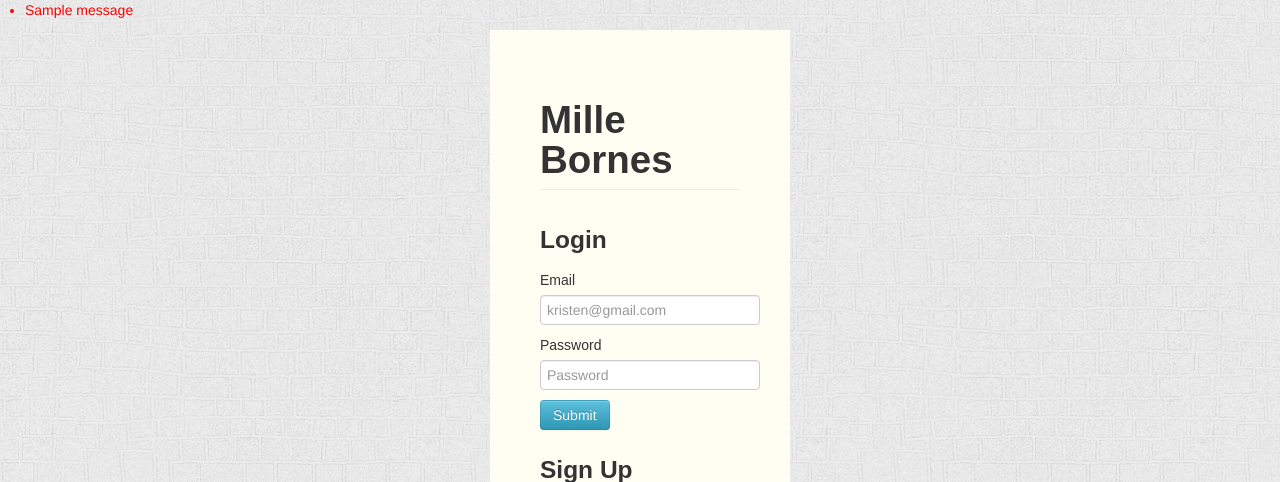
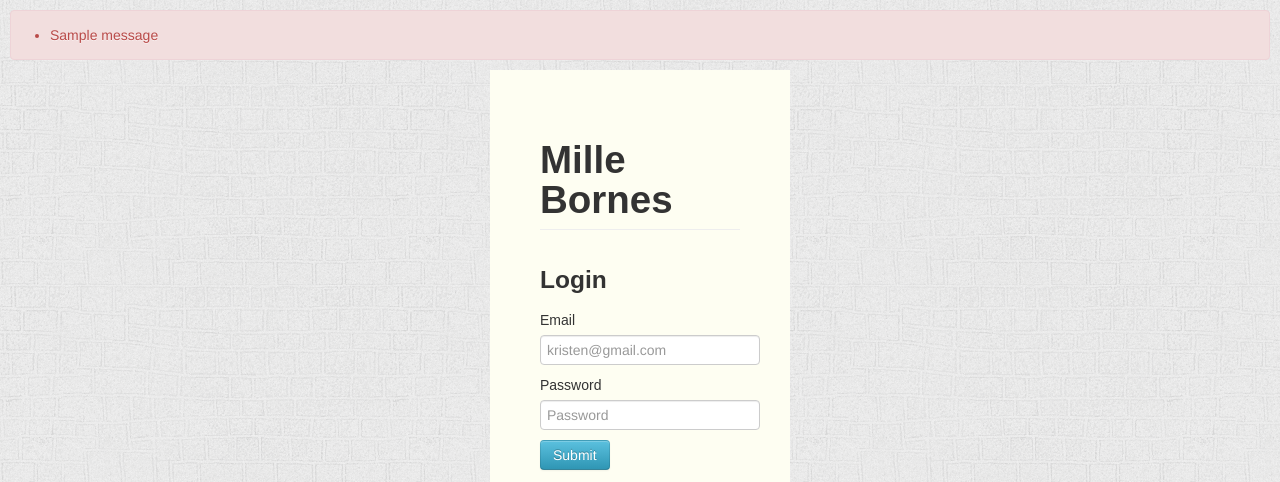
Before and after one commit to kjudd/milles-bornes, a Flask app: page / in a window 1280 px wide. Shown: the top 482 px of the page. Run offline with Flask 2, Linux system fonts and the light colour scheme; tables that the repository leaves empty hold one stand-in row (values such as "Sample post"); one stand-in notice (Sample message) is shown; parts of the project's set-up code (start-up, migrations or seed data) failed here and were passed over; some libraries are stand-ins or nearby versions.

Commit message:
use bootstrap alerts for login and signup errors

```diff
--- a/static/css/mycss.css
+++ b/static/css/mycss.css
@@ -10,6 +10,10 @@ div.center {
 
 body.loginbody {
 	background: url(/static/img/ravenna.png)
+}
+
+.alert-block {
+	margin: 10px;
 }
 
 .page-header{
--- a/templates/login.html
+++ b/templates/login.html
@@ -6,11 +6,13 @@
 
 {% with messages = get_flashed_messages() %}
   {% if messages %}
-    <ul class=flashes>
-    {% for message in messages %}
-      <li style = "color: red;">{{ message }}</li>
-    {% endfor %}
-    </ul>
+    <div class="alert alert-error alert-block">
+      <ul>
+      {% for message in messages %}
+        <li>{{ message }}</li>
+      {% endfor %}
+      </ul>
+    </div>
   {% endif %}
 {% endwith %}
 
```
